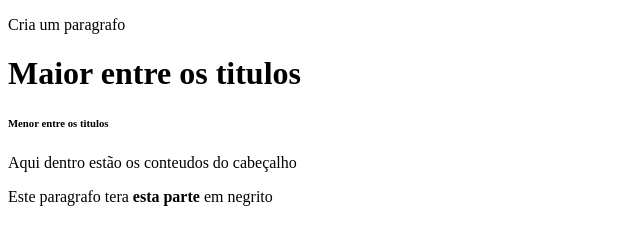
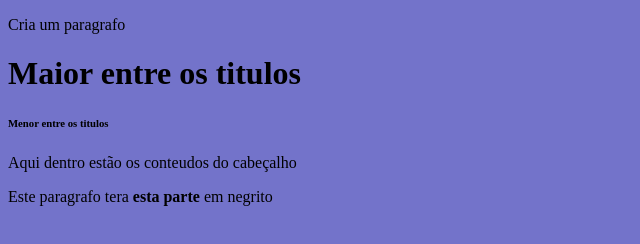
Before and after one commit to joaohenrique2000/1P-1A, a plain HTML site: page index.html in a window 1280 px wide. Shown: the whole page, without its empty margins (0-640 px from the left). Drawn offline with Linux system fonts and the light colour scheme.

Commit message:
Add files via upload

```diff
--- a/index.html
+++ b/index.html
@@ -4,6 +4,7 @@
     <meta charset="UTF-8">
     <meta name="viewport" content="width=, initial-scale=1.0">
     <title>Document</title>
+    <link rel="stylesheet" href="style.css">
 </head>
 <body>
     <p>Cria um paragrafo</p>
--- /dev/null
+++ b/style.css
@@ -0,0 +1,3 @@
+body{
+    background-color: rgb(115, 115, 202);
+}
```
